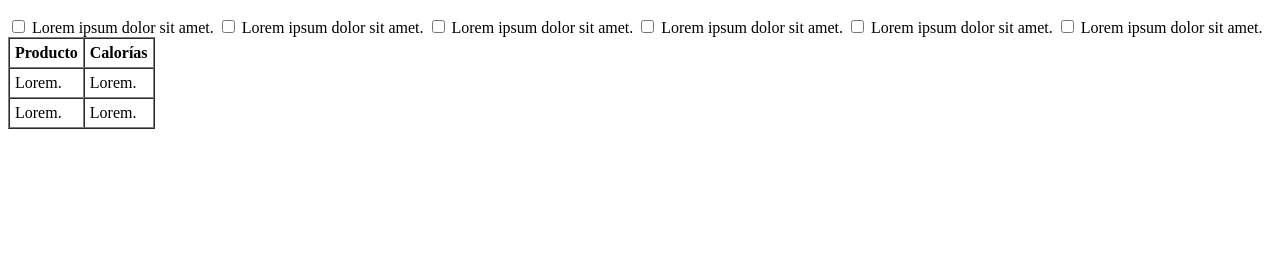
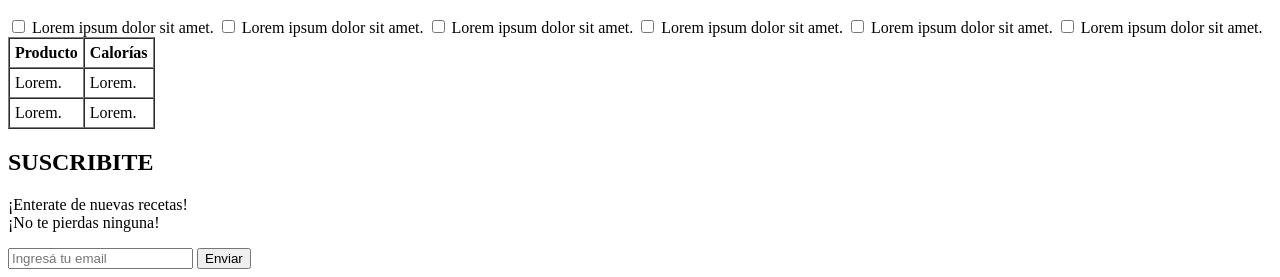
Before and after one commit to lu-castro/CaC, a plain HTML site: page index.html in a window 1280 px wide. Shown: the part 763-1040 px from the top of the page. Before the commit the page ends 900 px from the top, so only its background shows below. Drawn offline with Linux system fonts and the light colour scheme.

Commit message:
Formulario para suscribirse a la página

```diff
--- a/index.html
+++ b/index.html
@@ -76,5 +76,13 @@
         </tr>
     </table>
 
+    <h2>SUSCRIBITE</h2>
+    <p>¡Enterate de nuevas recetas!<br>
+    ¡No te pierdas ninguna!</p>
+    <form method="POST">
+        <input type="email" name="usuarioEmail" id="usuarioEmail" placeholder="Ingresá tu email">
+        <button type="submit">Enviar</button>
+    </form>
+
 </body>
 </html>
```
